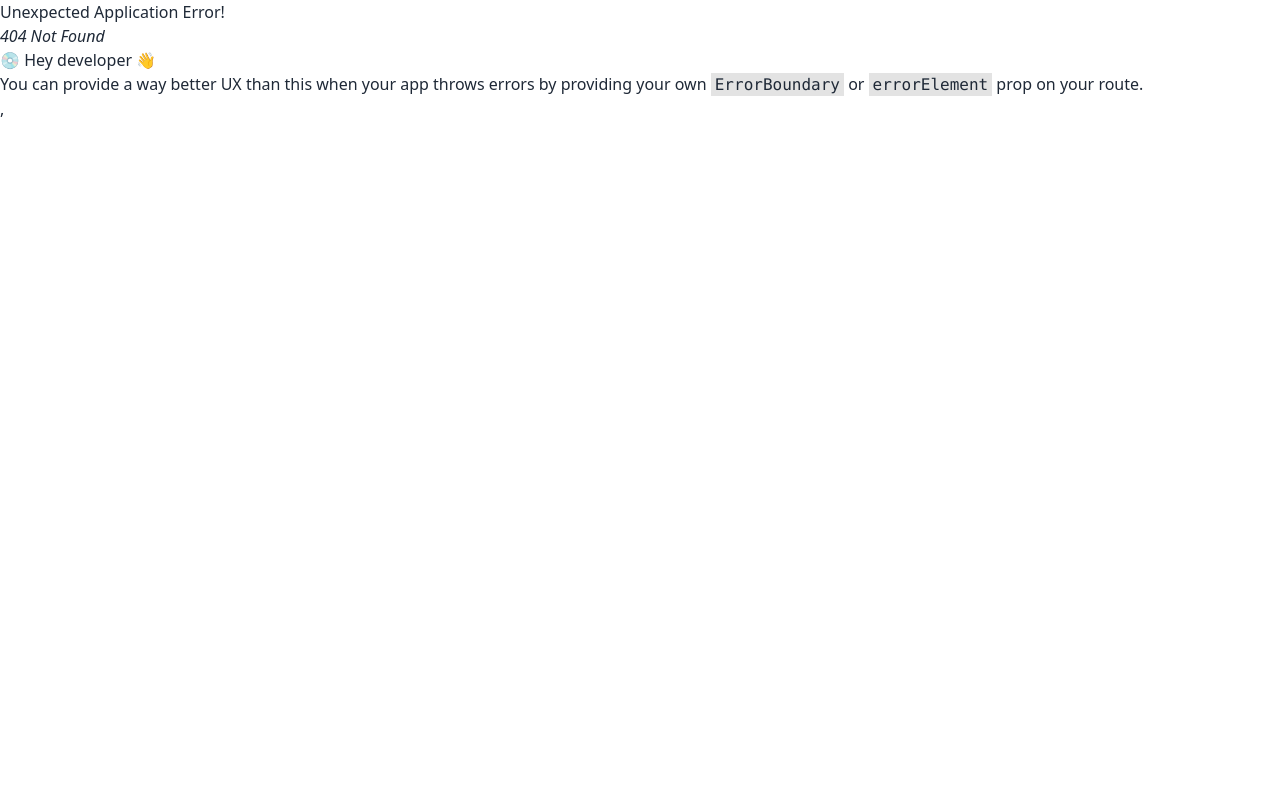
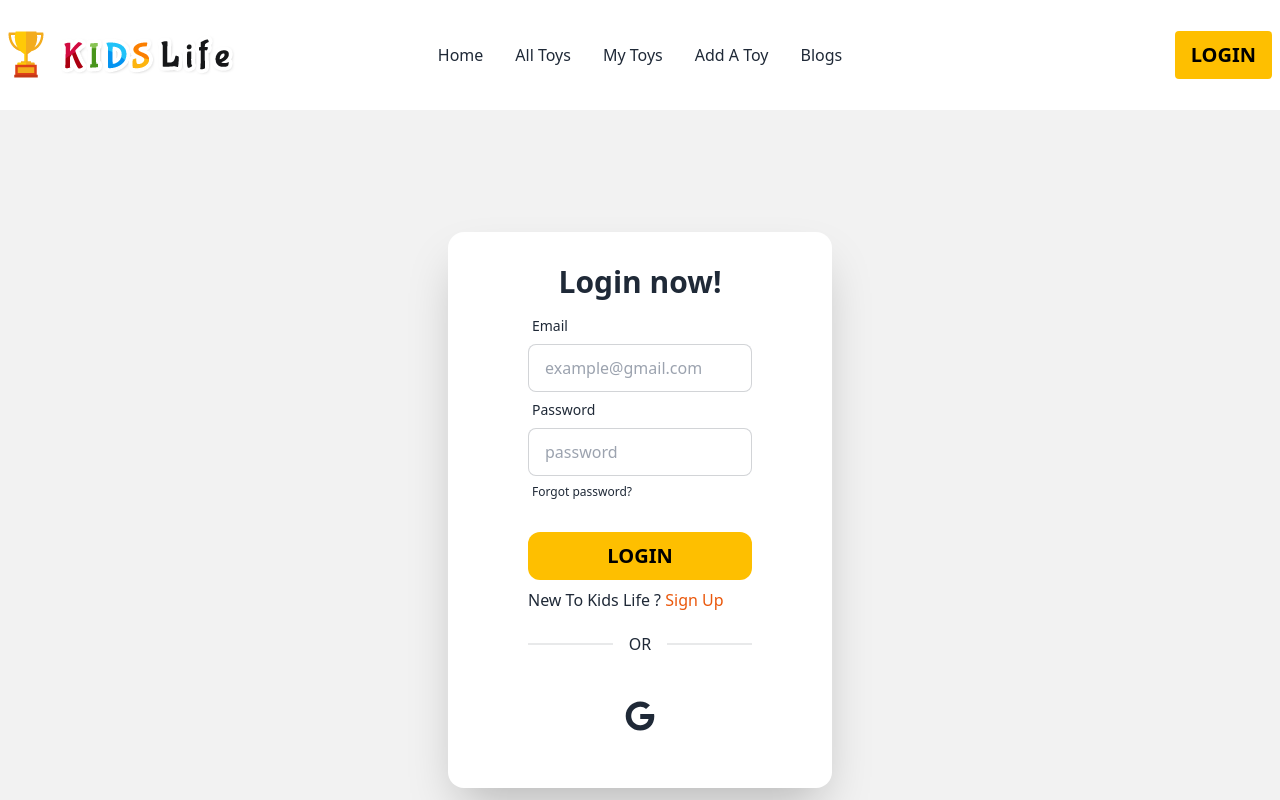
Before and after one commit to roushanali064/kids-life, a React (Vite) app: page /login in a window 1280 px wide. Before the commit this address had no page. Shown: the top 800 px of the page. Built offline with nearby package versions, Linux system fonts and the light colour scheme.

Commit message:
login page design done

```diff
--- a/package.json
+++ b/package.json
@@ -14,6 +14,7 @@
     "firebase": "^9.22.0",
     "react": "^18.2.0",
     "react-dom": "^18.2.0",
+    "react-icons": "^4.8.0",
     "react-router-dom": "^6.11.2"
   },
   "devDependencies": {
--- a/src/pages/Home/Banner/Banner.jsx
+++ b/src/pages/Home/Banner/Banner.jsx
@@ -13,7 +13,7 @@ const Banner = () => {
                         <h2 className='text-6xl font-bold text-[#E0035D]'>The  Ultimate <br /> Toy Store</h2>
                         <p className='font-bold text-xl text-[#000030]'>Delivering Smile With Toys. Get Your Unstable Fun And Learning experience With Our Creative Toys </p>
                         <div className='text-center'>
-                            <button className="btn bg-[#FEBF00] border-none mr-5 px-8 font-bold text-xl text-black rounded-3xl hover:text-white">Read More</button>
+                            <button className="btn bg-[#FEBF00] `border-none mr-5 px-8 font-bold text-xl text-black rounded-3xl hover:text-white">Read More</button>
                         </div>
                     </div>
                 </div>
--- /dev/null
+++ b/src/pages/Login/Login.jsx
@@ -0,0 +1,47 @@
+import { Link } from "react-router-dom";
+import { FaGoogle } from "react-icons/fa";
+
+
+const Login = () => {
+    return (
+        <div className="hero min-h-screen bg-base-200">
+            <div className="hero-content flex-col lg:flex-row">
+                <div className="card flex-shrink-0 w-full max-w-sm shadow-2xl bg-base-100">
+                    <div className="card-body px-20">
+                        <h1 className="text-3xl text-center font-bold">Login now!</h1>
+                        <form>
+                            <div className="form-control">
+                                <label className="label">
+                                    <span className="label-text">Email</span>
+                                </label>
+                                <input type="email"
+                                    name='email'
+                                    placeholder="example@gmail.com" className="input input-bordered" />
+                            </div>
+                            <div className="form-control">
+                                <label className="label">
+                                    <span className="label-text">Password</span>
+                                </label>
+                                <input type="password"
+                                    name='password'
+                                    placeholder="password" className="input input-bordered" />
+                                <label className="label">
+                                    <a href="#" className="label-text-alt link link-hover">Forgot password?</a>
+                                </label>
+                            </div>
+                            <div className="form-control mt-6">
+                                <input className="btn bg-[#FEBF00] border-none rounded-xl text-black font-bold text-xl hover:text-white r" type="submit" value="Login" />
+                            </div>
+                        </form>
+                        <h3>New To Kids Life ? <Link
+                            className='text-orange-600' to='/register'>Sign Up</Link></h3>
+                        <div className="divider">OR</div>
+                        <div className="grid h-20 text-3xl place-items-center"><button><FaGoogle></FaGoogle></button></div>
+                    </div>
+                </div>
+            </div>
+        </div>
+    );
+};
+
+export default Login;
--- /dev/null
+++ b/src/pages/Login/Register.jsx
@@ -0,0 +1,13 @@
+import { FaGoogle } from "react-icons/fa";
+import { Link } from "react-router-dom";
+
+
+const Register = () => {
+    return (
+        <div>
+
+        </div>
+    );
+};
+
+export default Register;
--- a/src/pages/Shared/NavBar/NavBar.jsx
+++ b/src/pages/Shared/NavBar/NavBar.jsx
@@ -31,7 +31,7 @@ const NavBar = () => {
                 </ul>
             </div>
             <div className="navbar-end">
-                <a className="btn">Get started</a>
+                <Link className="btn bg-[#FEBF00] border-none rounded text-black font-bold text-xl hover:text-white" to='/login'>Login</Link>
             </div>
         </div>
     );
```
Also changed, not shown: src/routes/Routes.jsx (+10 -0 lines), 1 other file (tests, documents, lock files or other folders).
